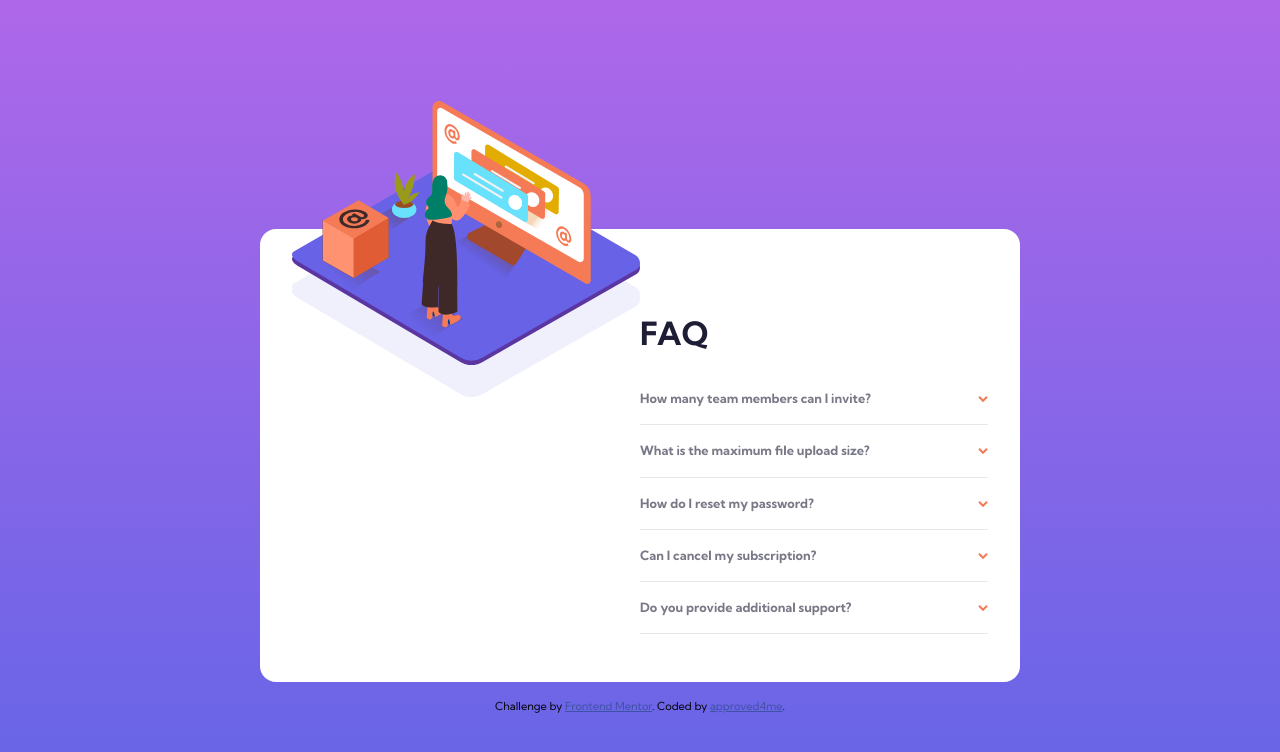
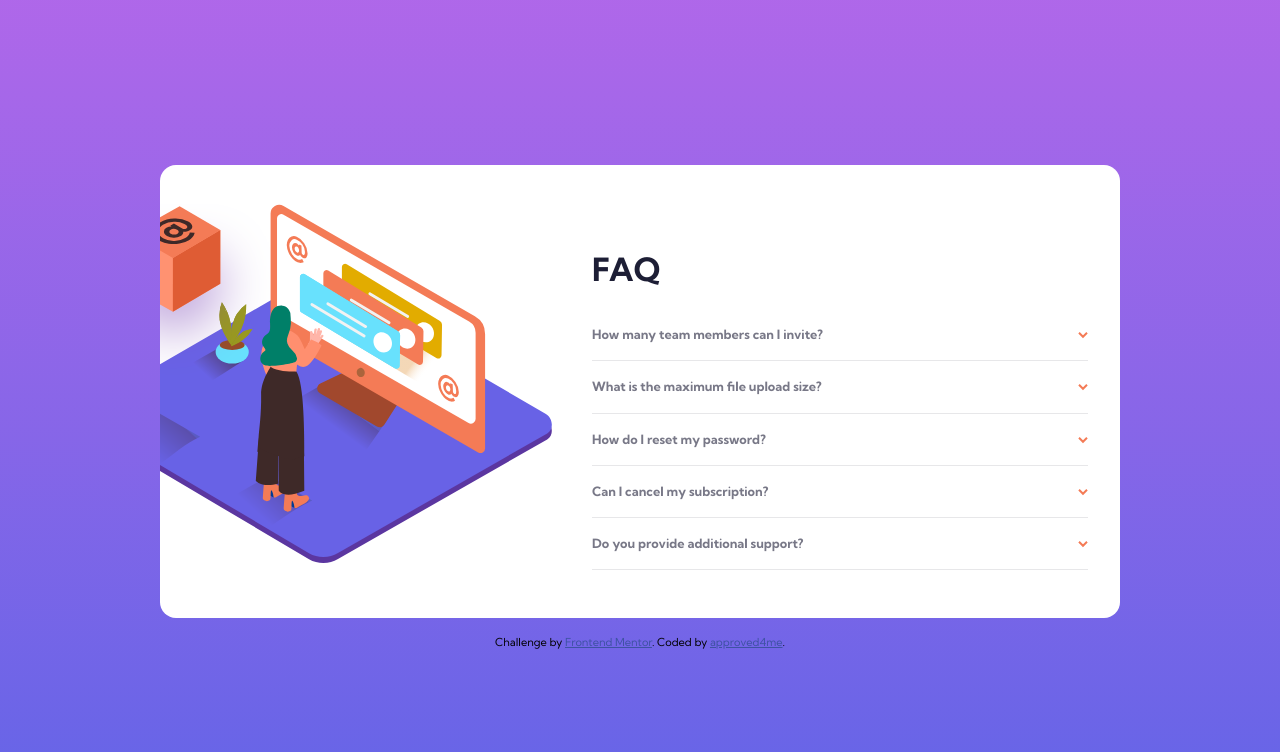
Before and after one commit to approved4me/FM-faq-accordion-card, a plain HTML site: page index.html in a window 1280 px wide. Drawn offline with Linux system fonts and the light colour scheme.

Commit message:
second atempt desktop

```diff
--- a/index.html
+++ b/index.html
@@ -18,10 +18,11 @@
   <main>
     <article>
       <div class="card">
-        <div class="card_image">
+        <picture class="card_image">
+          <source srcset="./images/illustration-woman-online-desktop.svg" media="(min-width: 60rem">
+          <div class="card_image_box"><img src="./images/illustration-box-desktop.svg" alt=""></div>
           <img src="./images/illustration-woman-online-mobile.svg" alt="Illustration of a Woman and a giant display">
-          <div class="card_image_box"></div>
-        </div>
+        </picture>
         <div class="wrapper">
           <h1>FAQ</h1>
           <div class="accordion">
--- a/style.css
+++ b/style.css
@@ -98,6 +98,10 @@ main {
 
 }
 
+.card_image_box {
+  display: none;
+}
+
 .card h1 {
   text-align: center;
   margin-top: 3rem;
@@ -177,10 +181,43 @@ main {
   .card {
     display: flex;
     flex-direction: row;
+    justify-content: center;
+    overflow: hidden;
+    margin: auto;
+    gap: 1rem;
+  }
+
+  .card > * {
+    flex: 1
   }
 
   .card h1 {
     text-align: left;
+  }
+
+  .card_image {
+    position: relative;
+    margin: auto;
+    margin-left: -7rem;
+
+  }
+
+  .card_image img {
+    filter: none;
+
+  }
+
+  .card_image_box {
+    display: block;
+    position: absolute;
+    z-index: 2;
+  }
+
+
+
+
+  .accordion_question:hover {
+    color: var(--primary-soft_red);
   }
 
   /* main {
```
